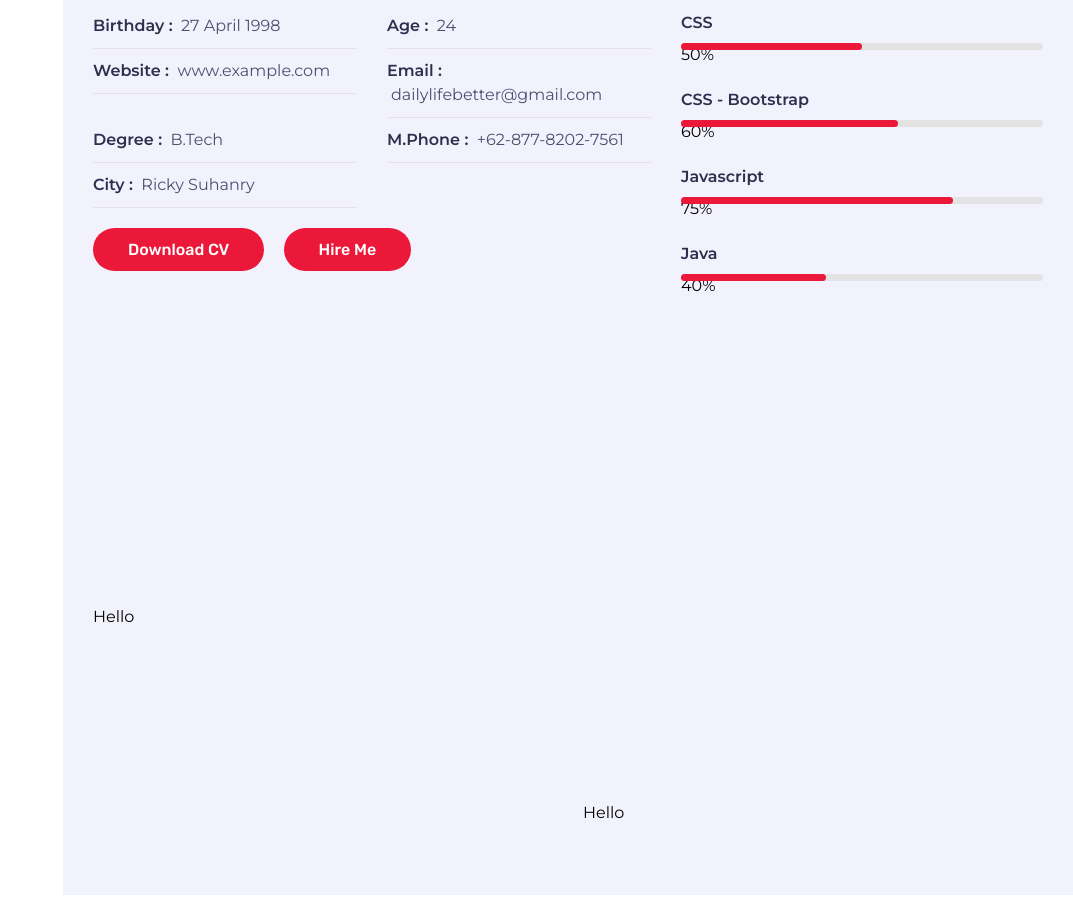
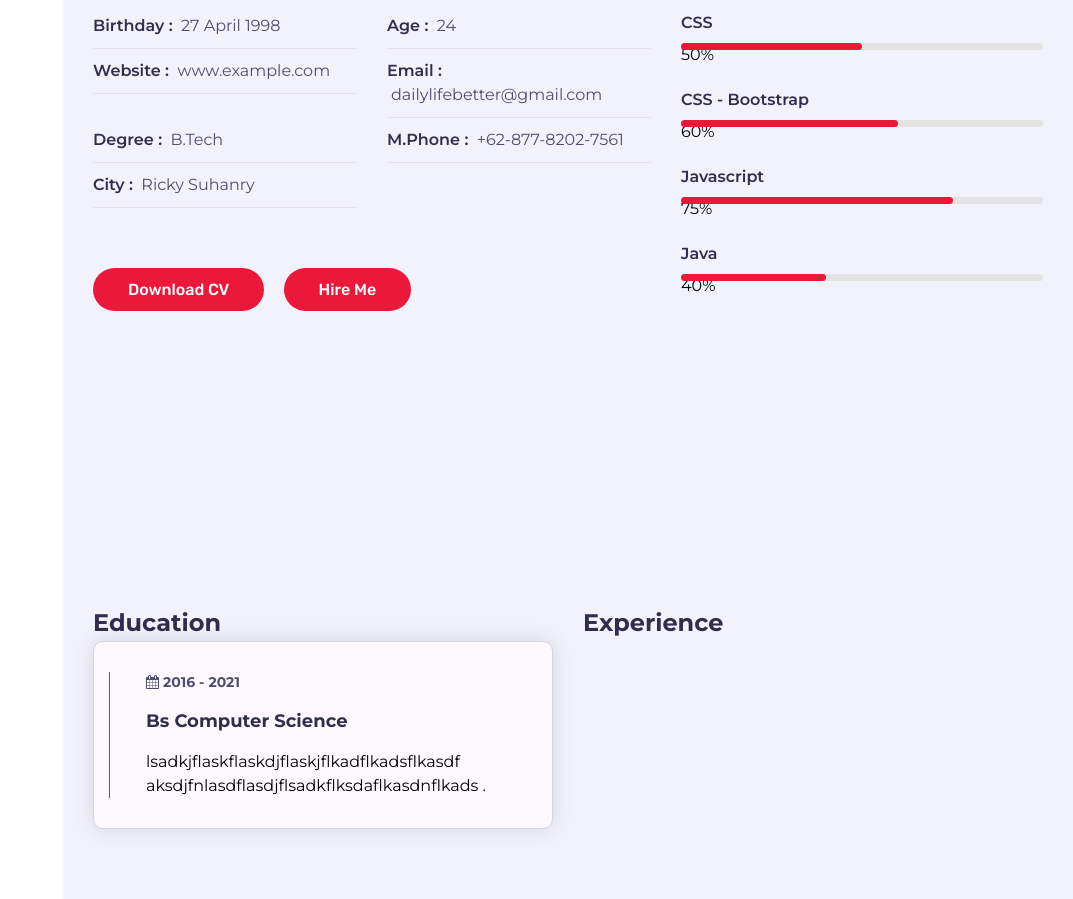
Before and after one commit to ManfromBehind1/Template-Portofolio-1, a plain HTML site: page index.html in a window 1280 px wide. Shown: the part 1178-2077 px from the top of the page, without its empty margins (207-1280 px from the left). Drawn offline with Linux system fonts and the light colour scheme.

Commit message:
Fifth Commit

```diff
--- a/css/style.css
+++ b/css/style.css
@@ -375,7 +375,7 @@ body {
 }
 
 .about .about-content .personal-info .buttons {
-    margin-top: 30px;
+    margin-top: 70px;
 }
 
 .about .about-content .personal-info .buttons .btn {
@@ -445,5 +445,82 @@ body {
     -ms-flex: 0 0 50%;
     flex: 0 0 50%;
     max-width: 50%;
-    margin-top: 50%;
+    margin-top: 30%;
 }
+
+.about .about-content h3.title {
+    font-size: 24px;
+    font-weight: 700;
+    color: #302e4d;
+}
+
+.about .about-content .timeline-box {
+    -ms-flex: 0 0 100%;
+    flex: 0 0 100%;
+    max-width: 100%;
+}
+
+.about .about-content .timeline {
+    background-color: #fdf9ff;
+    padding: 30px 15px;
+    border: 1px solid #d4d4e3;
+    border-radius: 10px;
+    width: 100%;
+    position: relative;
+}
+
+.about .about-content .timeline .timeline-item {
+    position: relative;
+    padding-left: 37px;
+    padding-bottom: 50px;
+}
+
+.about .about-content .timeline .timeline-item:last-child {
+    padding-bottom: 0px;
+}
+
+.about .about-content .timeline .timeline-item::before {
+    content: '';
+    width: 1px;
+    position: absolute;
+    height: 100%;
+    left: 0;
+    top: 0;
+}
+
+.about .about-content .timeline .circle-dot {
+    position: absolute;
+    left: 0;
+    top: 0;
+    height: 15px;
+    width: 15px;
+    left: -7px;
+    border-radius: 50%;
+}
+
+.about .about-content .timeline .timeline-date {
+    font-size: 14px;
+    font-weight: 700;
+    margin-bottom: 15px;
+    color: #504e70;
+}
+
+.about .about-content .timeline .timeline-date {
+    margin-right: 5px;
+}
+
+.about .about-content .timeline .timeline-title {
+    font-weight: 700;
+    font-size: 18px;
+    margin-bottom: 15px;
+    text-transform: capitalize;
+    color: #302e4d;
+}
+
+.about .about-content .timeline .timeline-title {
+    font-weight: 700;
+    font-size: 18px;
+    margin-bottom: 15px;
+    text-transform: capitalize;
+    color: #302e4d;
+}
--- a/css/style2.css
+++ b/css/style2.css
@@ -15,6 +15,8 @@
     color: #ec1839;
 }
 
+.about .about-content .timeline .circle-dot,
+.about .about-content .timeline .timeline-item::before,
 .about .about-content .skills-item .progress .progress-in,
 .btn,
 .section-title h2::after,
--- a/index.html
+++ b/index.html
@@ -143,16 +143,35 @@
                                                 <div class="progress-in" style="width: 40%"></div>
                                                 <div class="skills-percent">40%</div>
                                             </div>
-                                        </div>
+                                        </div class="row">
                                     </div>
                                 </div>
                             </div>
                             <div class="row">
                                 <div class="education padd-15">
-                                    Hello
+                                    <h3 class="title">Education</h3>
+                                      <div class="row">
+                                          <div class="timeline-box padd-15">
+                                              <div class="timeline shadow-dark">
+                                                  <!-- timeline item -->
+                                                  <div class="timeline-item">
+                                                      <div class="circle-bot"></div>
+                                                      <h6 class="timeline-date">
+                                                          <i class="fa fa-calendar"></i> 2016 - 2021
+                                                      </h6>
+                                                      <h4 class="timeline-title">Bs Computer Science</h4>
+                                                      <p class="timeline-text">
+                                                          lsadkjflaskflaskdjflaskjflkadflkadsflkasdf
+                                                          aksdjfnlasdflasdjflsadkflksdaflkasdnflkads
+                                                          .</p>
+                                                  </div>
+                                                  <!-- timeline item end -->
+                                              </div>
+                                          </div>
+                                      </div>
                                 </div>
                                 <div class="experience padd-15">
-                                    Hello
+                                    <h3 class="title">Experience</h3>
                                 </div>
                             </div>
                         </div>
```
